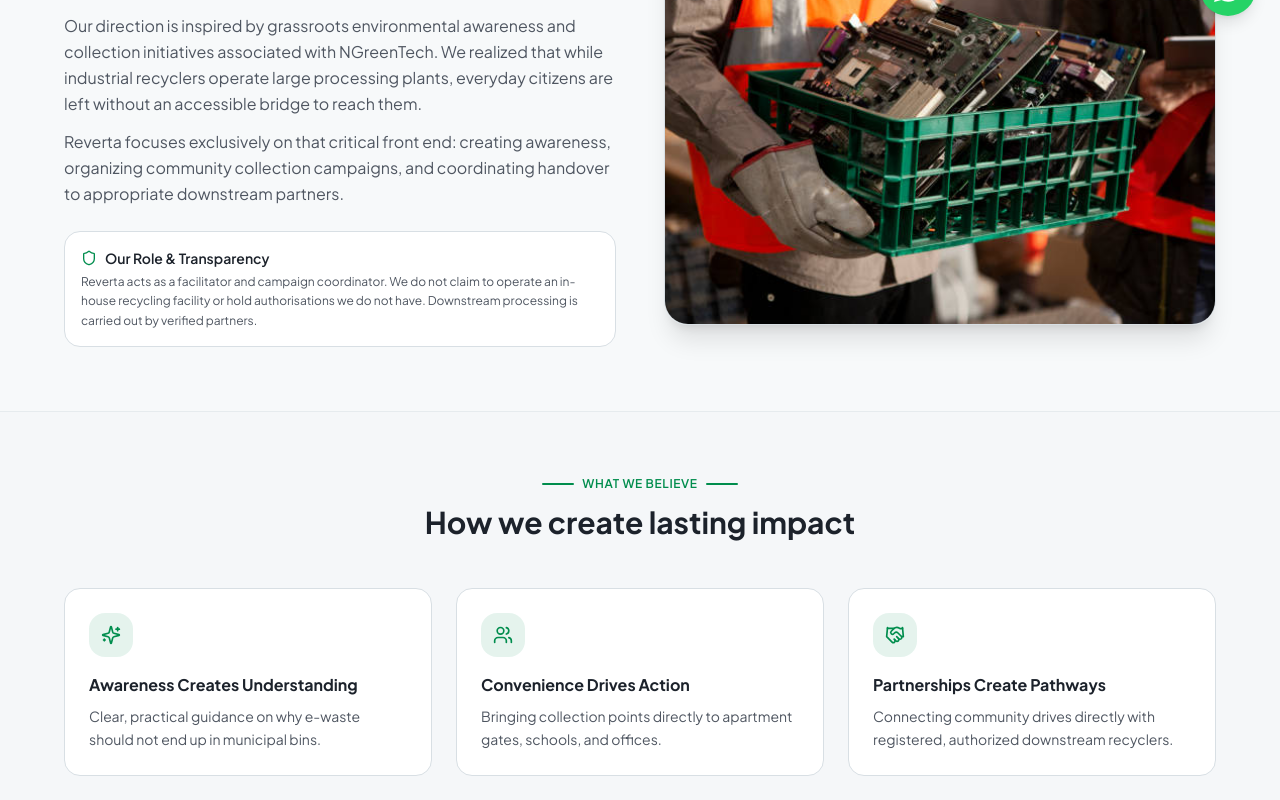
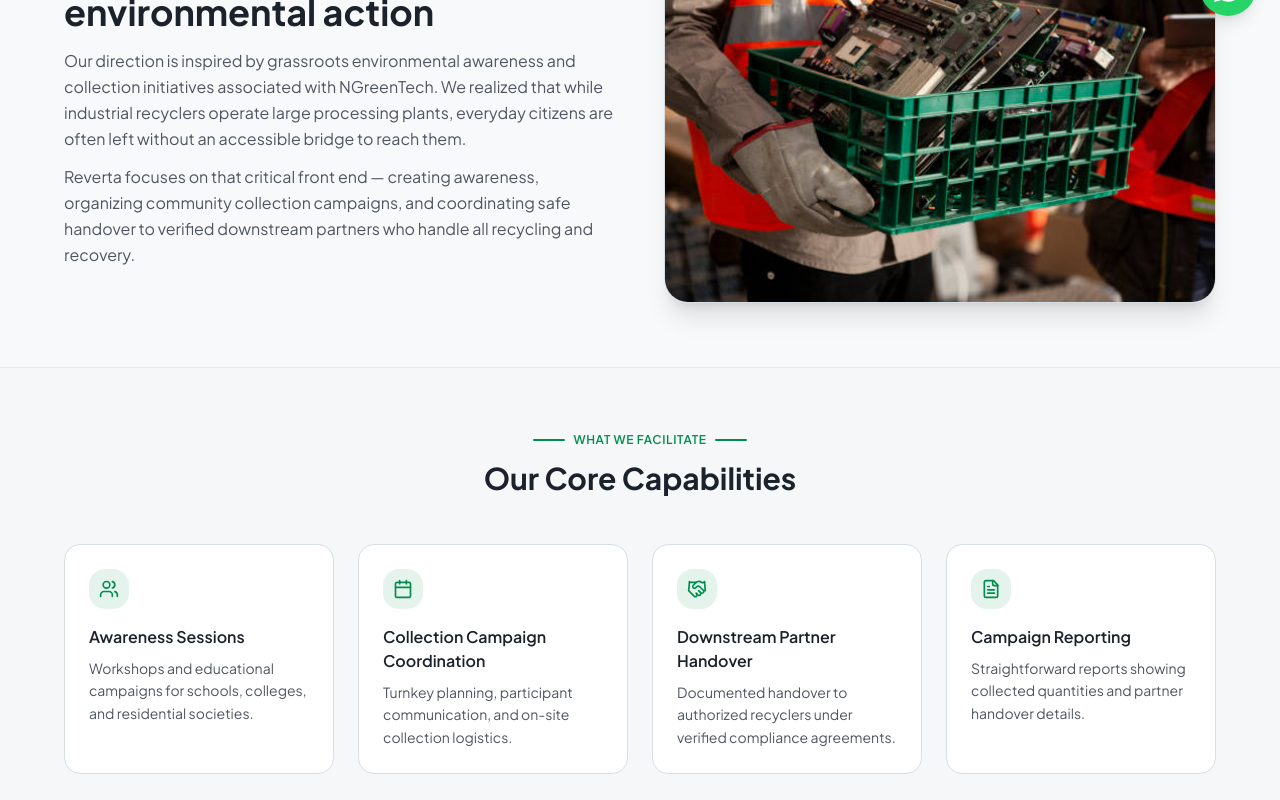
Before and after one commit to himanshukt03/Reverta, a Next.js app: page /about in a window 1280 px wide. Shown: the part 760-1560 px from the top of the page. Built offline with nearby package versions, Linux system fonts and the light colour scheme.

Commit message:
Remove isolated transparency card and Core Principles section on About page

```diff
--- a/app/about/page.tsx
+++ b/app/about/page.tsx
@@ -21,28 +21,9 @@ import {
   Cable,
   ArrowRight,
   Sparkles,
-  Shield,
   FileText,
   Calendar,
 } from "lucide-react"
-
-const principles = [
-  {
-    icon: Sparkles,
-    title: "Awareness Creates Understanding",
-    description: "Clear, practical guidance on why e-waste should not end up in municipal bins.",
-  },
-  {
-    icon: Users,
-    title: "Convenience Drives Action",
-    description: "Bringing collection points directly to apartment gates, schools, and offices.",
-  },
-  {
-    icon: Handshake,
-    title: "Partnerships Create Pathways",
-    description: "Connecting community drives directly with registered, authorized downstream recyclers.",
-  },
-]
 
 const services = [
   {
@@ -123,20 +104,11 @@ export default function AboutPage() {
               Inspired by grassroots environmental action
             </h2>
             <p className="mt-4 text-base text-muted-foreground leading-relaxed">
-              Our direction is inspired by grassroots environmental awareness and collection initiatives associated with NGreenTech. We realized that while industrial recyclers operate large processing plants, everyday citizens are left without an accessible bridge to reach them.
+              Our direction is inspired by grassroots environmental awareness and collection initiatives associated with NGreenTech. We realized that while industrial recyclers operate large processing plants, everyday citizens are often left without an accessible bridge to reach them.
             </p>
             <p className="mt-3 text-base text-muted-foreground leading-relaxed">
-              Reverta focuses exclusively on that critical front end: creating awareness, organizing community collection campaigns, and coordinating handover to appropriate downstream partners.
+              Reverta focuses on that critical front end — creating awareness, organizing community collection campaigns, and coordinating safe handover to verified downstream partners who handle all recycling and recovery.
             </p>
-            <div className="mt-6 p-4 rounded-2xl bg-card border border-border">
-              <h4 className="font-semibold text-foreground text-sm flex items-center gap-2">
-                <Shield className="w-4 h-4 text-primary" />
-                Our Role & Transparency
-              </h4>
-              <p className="text-xs text-muted-foreground mt-1 leading-relaxed">
-                Reverta acts as a facilitator and campaign coordinator. We do not claim to operate an in-house recycling facility or hold authorisations we do not have. Downstream processing is carried out by verified partners.
-              </p>
-            </div>
           </div>
 
           <div className="relative">
@@ -151,33 +123,8 @@ export default function AboutPage() {
         </div>
       </section>
 
-      {/* Core Principles */}
+      {/* Services Grid */}
       <section className="py-16 px-4 sm:px-6 lg:px-8 bg-muted/20 border-t border-border/50">
-        <div className="max-w-6xl mx-auto">
-          <div className="text-center mb-12">
-            <div className="flex items-center justify-center gap-2 mb-3">
-              <div className="w-8 h-0.5 bg-primary rounded-full" />
-              <span className="text-xs font-semibold text-primary uppercase tracking-wider">What We Believe</span>
-              <div className="w-8 h-0.5 bg-primary rounded-full" />
-            </div>
-            <h2 className="text-3xl font-bold text-foreground">How we create lasting impact</h2>
-          </div>
-          <div className="grid md:grid-cols-3 gap-6">
-            {principles.map((p, i) => (
-              <div key={p.title} className="p-6 rounded-2xl bg-card border border-border">
-                <div className="w-11 h-11 rounded-xl bg-primary/10 text-primary flex items-center justify-center mb-4">
-                  <p.icon className="w-5 h-5" />
-                </div>
-                <h3 className="font-bold text-foreground text-base mb-2">{p.title}</h3>
-                <p className="text-sm text-muted-foreground leading-relaxed">{p.description}</p>
-              </div>
-            ))}
-          </div>
-        </div>
-      </section>
-
-      {/* Services Grid */}
-      <section className="py-16 px-4 sm:px-6 lg:px-8 border-t border-border/50">
         <div className="max-w-6xl mx-auto">
           <div className="text-center mb-12">
             <div className="flex items-center justify-center gap-2 mb-3">
@@ -202,7 +149,7 @@ export default function AboutPage() {
       </section>
 
       {/* Accepted Items */}
-      <section className="py-16 px-4 sm:px-6 lg:px-8 bg-muted/20 border-t border-border/50">
+      <section className="py-16 px-4 sm:px-6 lg:px-8 border-t border-border/50">
         <div className="max-w-5xl mx-auto text-center">
           <div className="flex items-center justify-center gap-2 mb-3">
             <div className="w-8 h-0.5 bg-primary rounded-full" />
@@ -225,7 +172,7 @@ export default function AboutPage() {
       </section>
 
       {/* CTA */}
-      <section className="py-16 px-4 sm:px-6 lg:px-8 border-t border-border/50">
+      <section className="py-16 px-4 sm:px-6 lg:px-8 bg-muted/20 border-t border-border/50">
         <div className="max-w-3xl mx-auto text-center">
           <h2 className="text-3xl font-bold text-foreground">Ready to organise a drive?</h2>
           <p className="mt-3 text-muted-foreground text-sm sm:text-base">
```
